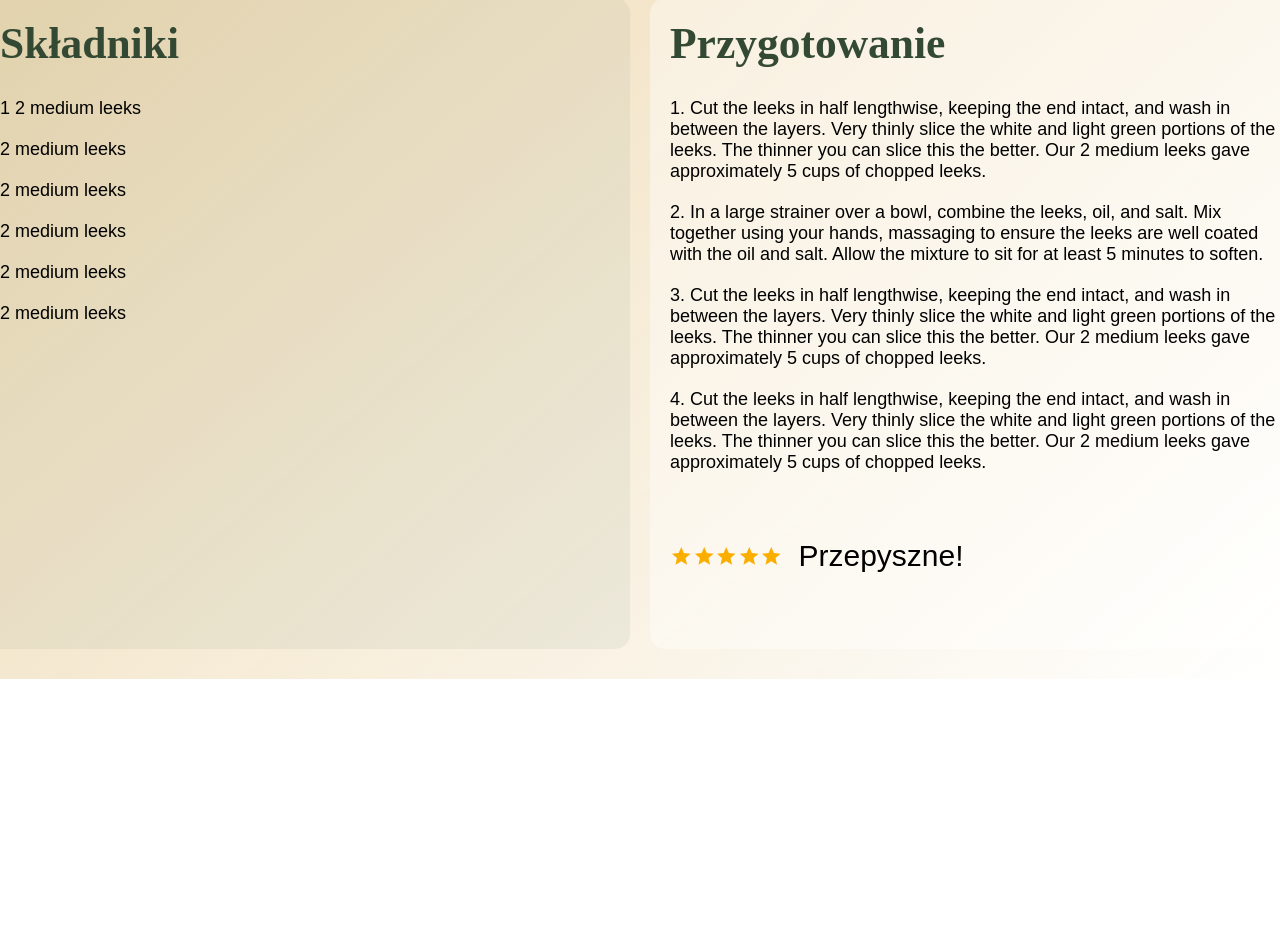
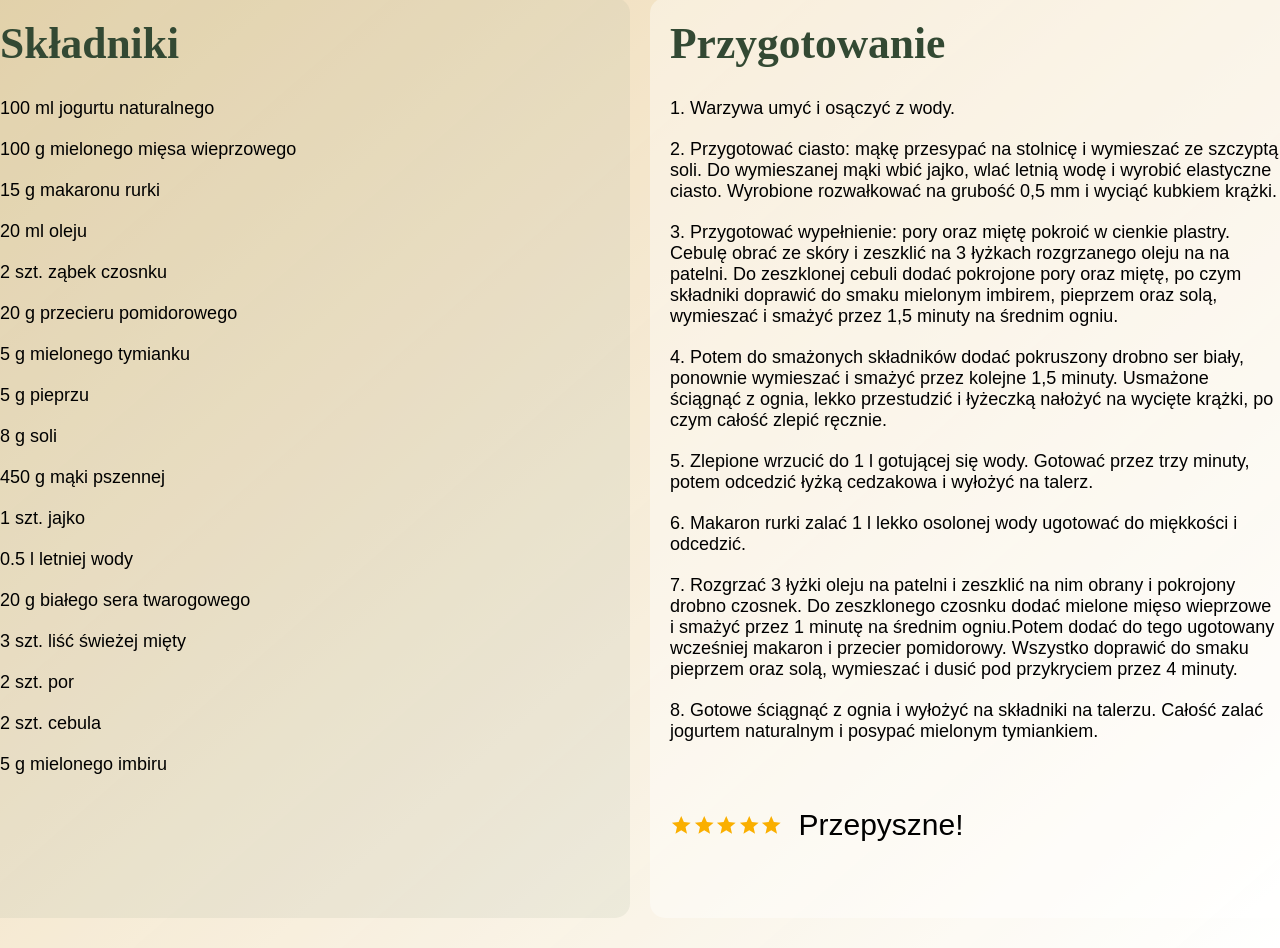
Before and after one commit to YerbaMatePL/REACT-YourRecipes, a React (Create React App) app: page / in a window 1280 px wide. Shown: the part 840-1788 px from the top of the page. Before the commit the page ends 1519 px from the top, so only its background shows below. Built offline with nearby package versions, Linux system fonts and the light colour scheme; a web font is replaced by a local one.

Commit message:
added a recipe

```diff
--- a/src/components/MainCard/MainCard.js
+++ b/src/components/MainCard/MainCard.js
@@ -14,12 +14,7 @@ function MainCard(props) {
 			<div className='mainCard__title'>
 				<h1>Pierogi Aushak</h1>
 				<p>
-					Aushak are an Afghan version of dumplings, usually filled with leeks,
-					onions, or chives. It's served with creamy garlic yogurt and a hearty
-					tomato-based meat or lentil sauce. As aushak are time-consuming to
-					make, this dish is usually reserved for special occasions. Filling and
-					sealing the aushak is a wonderful opportunity to sit together and
-					prepare this lovely dish in good company.
+				Aushak - to afgańska wersja pierogów, zwykle wypełnionych porami, cebulą lub szczypiorkiem. Podaje się je z kremowym jogurtem czosnkowym i wyrazistym sosem mięsnym lub soczewicowym na bazie pomidorów. Ponieważ aushak są czasochłonne w przygotowaniu, danie to jest zwykle zarezerwowane na specjalne okazje.
 				</p>
 
 				<Box className='mainCard__info'>
--- a/src/components/Recipe/Ingredients/Ingredients.js
+++ b/src/components/Recipe/Ingredients/Ingredients.js
@@ -2,7 +2,7 @@ import Grid from '@mui/material/Grid';
 import './Ingredients.css';
 
 function Ingredients(props) {
-
+	let multiplier = props.value;
 	return (
 		<Grid
 			container
@@ -10,12 +10,23 @@ function Ingredients(props) {
 			<Grid item>
 				<h3>Składniki</h3>
 				<ul onClick={props.crossLine}>
-                    <li>{props.value} 2 medium leeks</li>
-                    <li>2 medium leeks</li>
-                    <li>2 medium leeks</li>
-                    <li>2 medium leeks</li>
-                    <li>2 medium leeks</li>
-                    <li>2 medium leeks</li>
+                    <li>{multiplier * 100} ml jogurtu naturalnego</li>
+                    <li>{multiplier * 100} g mielonego mięsa wieprzowego</li>
+                    <li>{multiplier * 15} g makaronu rurki</li>
+                    <li>{multiplier * 20} ml oleju</li>
+                    <li>{multiplier * 2} szt. ząbek czosnku</li>
+                    <li>{multiplier * 20} g przecieru pomidorowego</li>
+					<li>{multiplier * 5} g mielonego tymianku</li>
+					<li>{multiplier * 5} g pieprzu</li>
+					<li>{multiplier * 8} g soli</li>
+					<li>{multiplier * 450} g mąki pszennej</li>
+					<li>{multiplier * 1} szt. jajko</li>
+					<li>{multiplier * 0.5} l letniej wody</li>
+					<li>{multiplier * 20} g białego sera twarogowego</li>
+					<li>{multiplier * 3} szt. liść świeżej mięty</li>
+					<li>{multiplier * 2} szt. por</li>
+					<li>{multiplier * 2} szt. cebula</li>
+					<li>{multiplier * 5} g mielonego imbiru</li>
                 </ul>
 			</Grid>
 		</Grid>
--- a/src/components/Recipe/Preparation/Preparation.js
+++ b/src/components/Recipe/Preparation/Preparation.js
@@ -34,29 +34,21 @@ function Preparation(props) {
 				<h3>Przygotowanie</h3>
 				<ol onClick={props.crossLine}>
 					<li>
-						Cut the leeks in half lengthwise, keeping the end intact, and wash
-						in between the layers. Very thinly slice the white and light green
-						portions of the leeks. The thinner you can slice this the better.
-						Our 2 medium leeks gave approximately 5 cups of chopped leeks.
+					Warzywa umyć i osączyć z wody.
 					</li>
 					<li>
-						In a large strainer over a bowl, combine the leeks, oil, and salt.
-						Mix together using your hands, massaging to ensure the leeks are
-						well coated with the oil and salt. Allow the mixture to sit for at
-						least 5 minutes to soften.
+					Przygotować ciasto: mąkę przesypać na stolnicę i wymieszać ze szczyptą soli. Do wymieszanej mąki wbić jajko, wlać letnią wodę i wyrobić elastyczne ciasto. Wyrobione rozwałkować na grubość 0,5 mm i wyciąć kubkiem krążki.
 					</li>
 					<li>
-						Cut the leeks in half lengthwise, keeping the end intact, and wash
-						in between the layers. Very thinly slice the white and light green
-						portions of the leeks. The thinner you can slice this the better.
-						Our 2 medium leeks gave approximately 5 cups of chopped leeks.
+					Przygotować wypełnienie: pory oraz miętę pokroić w cienkie plastry. Cebulę obrać ze skóry i zeszklić na 3 łyżkach rozgrzanego oleju na na patelni. Do zeszklonej cebuli dodać pokrojone pory oraz miętę, po czym składniki doprawić do smaku mielonym imbirem, pieprzem oraz solą, wymieszać i smażyć przez 1,5 minuty na średnim ogniu.
 					</li>
 					<li>
-						Cut the leeks in half lengthwise, keeping the end intact, and wash
-						in between the layers. Very thinly slice the white and light green
-						portions of the leeks. The thinner you can slice this the better.
-						Our 2 medium leeks gave approximately 5 cups of chopped leeks.
+					Potem do smażonych składników dodać pokruszony drobno ser biały, ponownie wymieszać i smażyć przez kolejne 1,5 minuty. Usmażone ściągnąć z ognia, lekko przestudzić i łyżeczką nałożyć na wycięte krążki, po czym całość zlepić ręcznie.
 					</li>
+					<li>Zlepione wrzucić do 1 l gotującej się wody. Gotować przez trzy minuty, potem odcedzić łyżką cedzakowa i wyłożyć na talerz.</li>
+					<li>Makaron rurki zalać 1 l lekko osolonej wody ugotować do miękkości i odcedzić. </li>
+					<li>Rozgrzać 3 łyżki oleju na patelni i zeszklić na nim obrany i pokrojony drobno czosnek. Do zeszklonego czosnku dodać mielone mięso wieprzowe i smażyć przez 1 minutę na średnim ogniu.Potem dodać do tego ugotowany wcześniej makaron i przecier pomidorowy. Wszystko doprawić do smaku pieprzem oraz solą, wymieszać i dusić pod przykryciem przez 4 minuty. </li>
+					<li> Gotowe ściągnąć z ognia i wyłożyć na składniki na talerzu. Całość zalać jogurtem naturalnym i posypać mielonym tymiankiem.</li>
 				</ol>
 			</Grid>
 			<Grid item>
```
